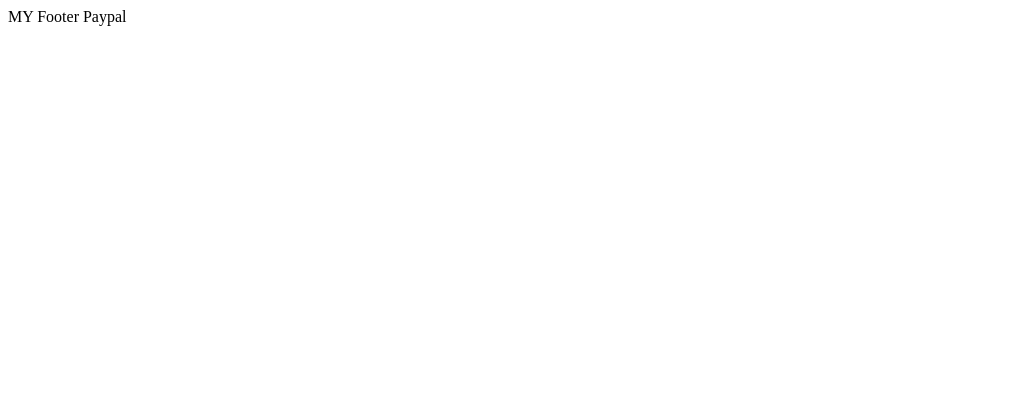
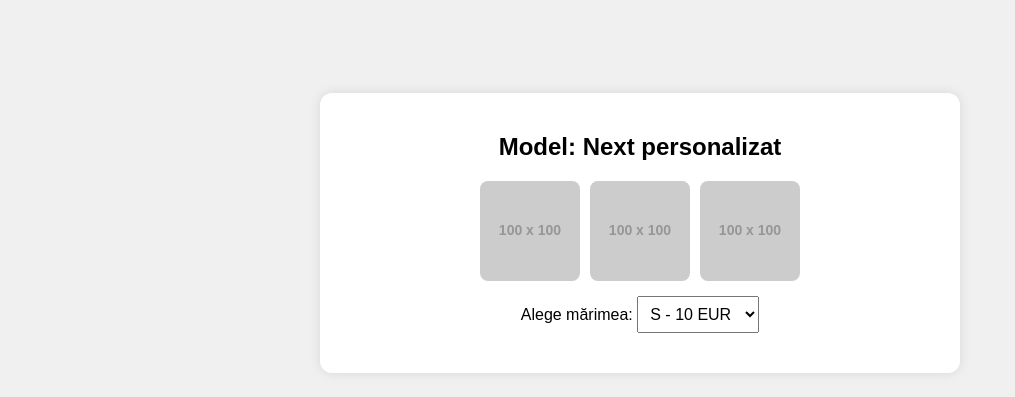
Before and after one commit to Ghepes/PayPal_buton_live, a plain HTML site: page index.html in a window 1280 px wide. Shown: the top 397 px of the page, without its empty margins (0-1015 px from the left). Drawn offline with Linux system fonts and the light colour scheme.

Commit message:
Update index.html

```diff
--- a/index.html
+++ b/index.html
@@ -1,23 +1,90 @@
-<!DOCTIPE html>
-<html lang="en" data-color-mode="dark" data-light-theme="dark" data-dark-theme="dark" data-a11y-animated-images="system" data-a11y-link-underlines="false" data-turbo-loaded="">
-  <head>
-<div id="smart-button-container">
-  <div style="text-align: center;">
+<!DOCTYPE html>
+<html lang="en">
+<head>
+  <meta charset="UTF-8">
+  <title>PayPal test Demo</title>
+  <style>
+    body {
+      margin: 0;
+      padding: 0;
+      font-family: sans-serif;
+      display: flex;
+      flex-direction: column;
+      justify-content: center;
+      align-items: center;
+      min-height: 100vh;
+      background: #f0f0f0;
+    }
+
+    .product {
+      background: #fff;
+      padding: 20px;
+      border-radius: 12px;
+      box-shadow: 0 0 12px rgba(0,0,0,0.1);
+      max-width: 600px;
+      width: 90%;
+      text-align: center;
+    }
+
+    .images {
+      display: flex;
+      gap: 10px;
+      justify-content: center;
+      margin-bottom: 15px;
+    }
+
+    .images img {
+      width: 100px;
+      border-radius: 8px;
+      object-fit: cover;
+    }
+
+    select {
+      margin-bottom: 20px;
+      padding: 8px;
+      font-size: 16px;
+    }
+
+    footer {
+      margin-top: 30px;
+      color: #333;
+    }
+  </style>
+</head>
+<body>
+
+  <div class="product">
+    <h2>Model: Next personalizat</h2>
+
+    <div class="images">
+      <img src="https://via.placeholder.com/100x100?text=Img1" alt="img1">
+      <img src="https://via.placeholder.com/100x100?text=Img2" alt="img2">
+      <img src="https://via.placeholder.com/100x100?text=Img3" alt="img3">
+    </div>
+
+    <label for="priceOption">Alege mărimea:</label>
+    <select id="priceOption">
+      <option value="10">S - 10 EUR</option>
+      <option value="12">M - 12 EUR</option>
+      <option value="14">L - 14 EUR</option>
+    </select>
+
     <div id="paypal-button-container"></div>
   </div>
-</div>
-  </head>
-  <body>
 
-  <script>
-  // 👉 Înlocuiește cu orice alt client ID
+    <!-- Footer -->
+  <footer>
+    <img src="https://www.paypalobjects.com/webstatic/icon/pp258.png" alt="PayPal Icon">
+    <span>Next PayPal - Next product</span>
+  </footer>
+
+
+<script> // 👉 Change with your paypal client ID
   const PAYPAL_CLIENT_ID = "ASx49IFxdiQjrBPqN04l4GO35kX2f8kSGIccAXaYNrsPKruDKaGqdSB3An7x8WhqYaFeHgUUBsWE6oVI";
 
-  // 👉 Injectăm scriptul SDK dinamic
   const sdkScript = document.createElement("script");
   sdkScript.src = `https://www.paypal.com/sdk/js?client-id=${PAYPAL_CLIENT_ID}&enable-funding=venmo&currency=EUR`;
-  sdkScript.setAttribute("data-sdk-integration-source", "button-factory");
-  sdkScript.onload = initPayPalButton; // se apelează doar după ce se încarcă scriptul complet
+  sdkScript.onload = initPayPalButton;
   document.head.appendChild(sdkScript);
 
   function initPayPalButton() {
@@ -27,19 +94,16 @@
         color: 'gold',
         layout: 'horizontal',
         label: 'paypal',
-        tagline: true
+        tagline: false
       },
       createOrder: function(data, actions) {
+        const selectedPrice = document.getElementById('priceOption').value;
+
         return actions.order.create({
           purchase_units: [{
             amount: {
               currency_code: "EUR",
-              value: 1.2,
-              breakdown: {
-                item_total: { currency_code: "EUR", value: 1 },
-                shipping: { currency_code: "EUR", value: 0 },
-                tax_total: { currency_code: "EUR", value: 0.2 }
-              }
+              value: selectedPrice
             }
           }]
         });
@@ -47,18 +111,15 @@
       onApprove: function(data, actions) {
         return actions.order.capture().then(function(orderData) {
           console.log('Capture result', orderData, JSON.stringify(orderData, null, 2));
-          const element = document.getElementById('paypal-button-container');
-          element.innerHTML = '<h3>Thank you for your payment!</h3>';
+          document.getElementById('paypal-button-container').innerHTML = '<h3>Plată efectuată cu succes!</h3>';
         });
       },
       onError: function(err) {
-        console.log(err);
+        console.error(err);
       }
     }).render('#paypal-button-container');
   }
 </script>
-    </body>
-  <footer>
-    MY Footer Paypal
-  </footer>
+
+</body>
 </html>
```
